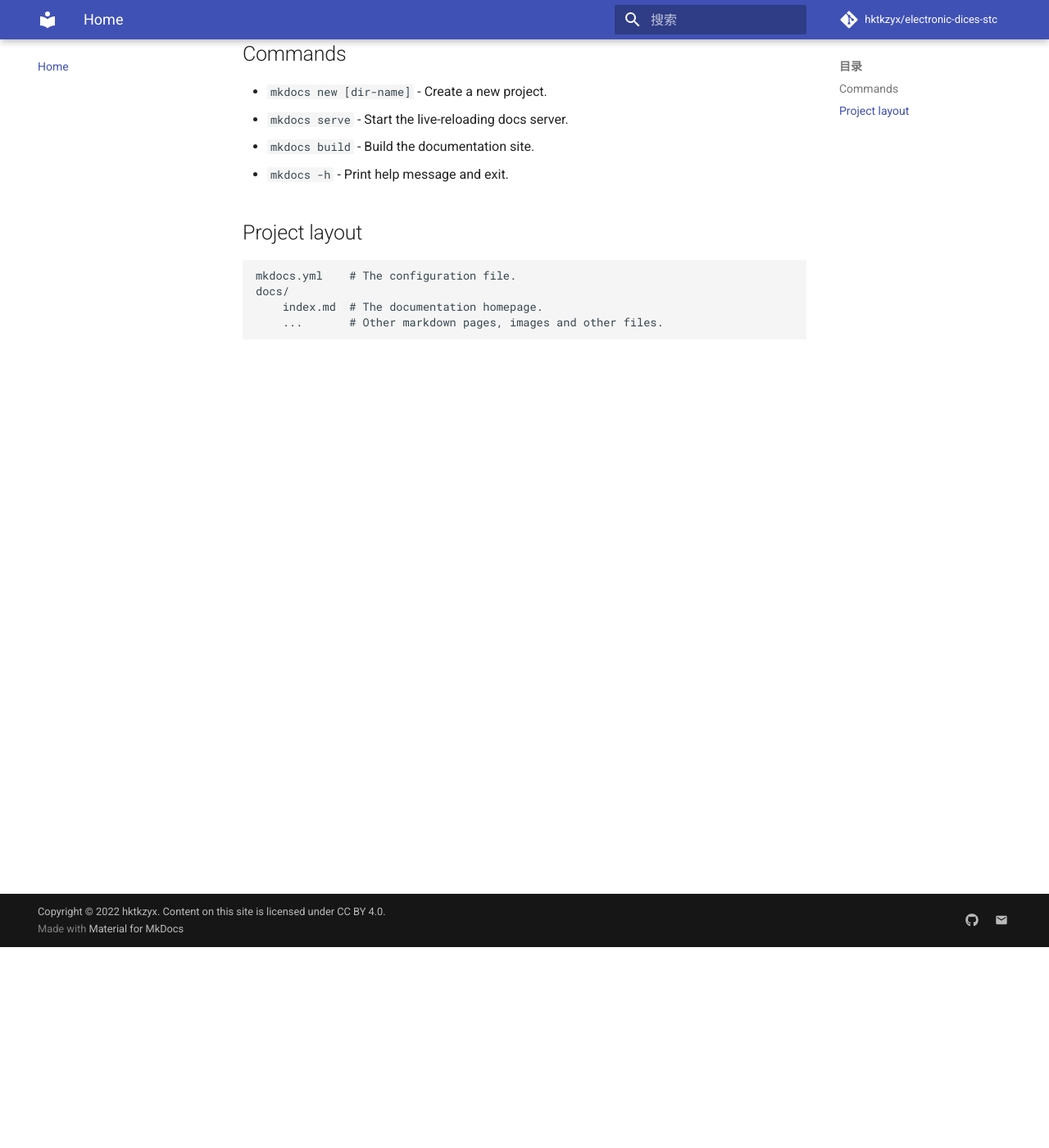
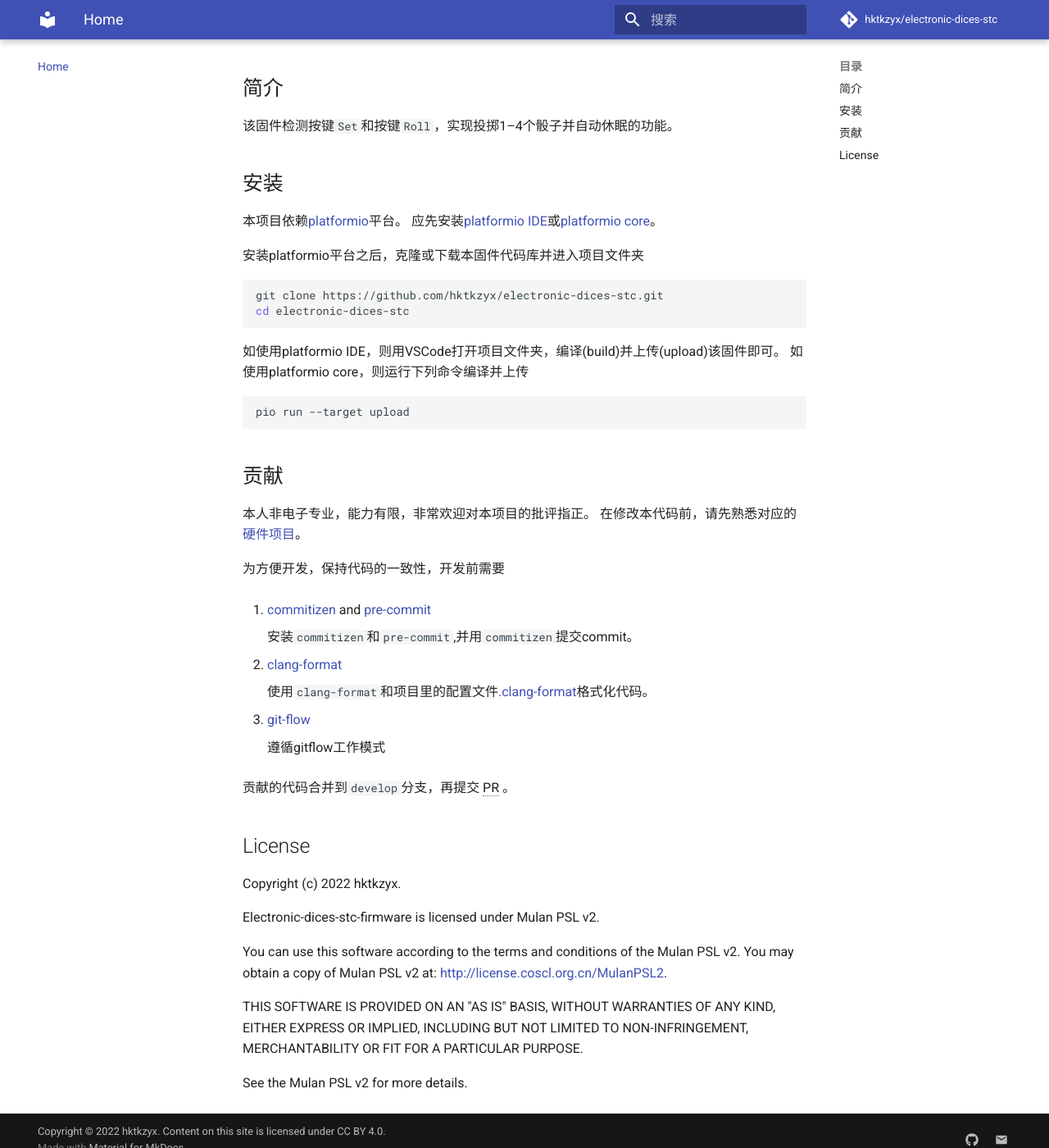
Before and after one commit to hktkzyx/electronic-dices-stc, an MkDocs documentation site: the page built from docs/README.md, in a window 1280 px wide and 1400 px high, scrolled down 245 px. Shown: the whole window at 82% size. Built offline with MkDocs 1.6.1 and Material for MkDocs 9.7.7, drawn with Linux system fonts in a browser that asks for light colours; comment, search, counter and statistics services are not loaded; the version menu is left out; some of the changed text lies outside the part shown.

Commit message:
docs: finish documentation index

````diff
--- a/docs/README.md
+++ b/docs/README.md
@@ -1,17 +1,68 @@
-# Welcome to MkDocs
+# Electronic dices STC 电子骰子
 
-For full documentation visit [mkdocs.org](https://www.mkdocs.org).
+电子骰子固件项目([Official Website](https://hktkzyx.github.io/electronic-dices-stc/))。
 
-## Commands
+对应的电子骰子硬件项目@hktkzyx/electronic-dices-stc-hardware
+和[文档](https://hktkzyx.github.io/electronic-dices-stc-hardware/)。
 
-* `mkdocs new [dir-name]` - Create a new project.
-* `mkdocs serve` - Start the live-reloading docs server.
-* `mkdocs build` - Build the documentation site.
-* `mkdocs -h` - Print help message and exit.
+## 简介
 
-## Project layout
+该固件检测按键`Set`和按键`Roll`，实现投掷1–4个骰子并自动休眠的功能。
 
-    mkdocs.yml    # The configuration file.
-    docs/
-        index.md  # The documentation homepage.
-        ...       # Other markdown pages, images and other files.
+## 安装
+
+本项目依赖[platformio](https://platformio.org/)平台。
+应先安装[platformio IDE](https://platformio.org/platformio-ide)或[platformio core](https://platformio.org/install/cli)。
+
+安装platformio平台之后，克隆或下载本固件代码库并进入项目文件夹
+
+```bash
+git clone https://github.com/hktkzyx/electronic-dices-stc.git
+cd electronic-dices-stc
+```
+
+如使用platformio IDE，则用VSCode打开项目文件夹，编译(build)并上传(upload)该固件即可。
+如使用platformio core，则运行下列命令编译并上传
+
+```bash
+pio run --target upload
+```
+
+## 贡献
+
+本人非电子专业，能力有限，非常欢迎对本项目的批评指正。
+在修改本代码前，请先熟悉对应的[硬件项目](https://github.com/hktkzyx/electronic-dices-stc-hardware)。
+
+为方便开发，保持代码的一致性，开发前需要
+
+1. [commitizen](https://github.com/commitizen-tools/commitizen) and [pre-commit](https://github.com/commitizen-tools/commitizen)
+
+    安装`commitizen`和`pre-commit`,并用`commitizen`提交commit。
+
+2. [clang-format](https://clang.llvm.org/docs/ClangFormat.html)
+
+    使用`clang-format`和项目里的配置文件[.clang-format](https://github.com/hktkzyx/electronic-dices-stc/blob/main/.clang-format)格式化代码。
+
+3. [git-flow](https://github.com/petervanderdoes/gitflow-avh)
+
+    遵循gitflow工作模式
+
+贡献的代码合并到`develop`分支，再提交 PR 。
+
+*[PR]: Pull Request
+
+## License
+
+Copyright (c) 2022 hktkzyx.
+
+Electronic-dices-stc-firmware is licensed under Mulan PSL v2.
+
+You can use this software according to the terms and conditions of the Mulan PSL v2.
+You may obtain a copy of Mulan PSL v2 at: http://license.coscl.org.cn/MulanPSL2.
+
+THIS SOFTWARE IS PROVIDED ON AN "AS IS" BASIS, WITHOUT WARRANTIES OF ANY
+KIND, EITHER EXPRESS OR IMPLIED, INCLUDING BUT NOT LIMITED TO
+NON-INFRINGEMENT,
+MERCHANTABILITY OR FIT FOR A PARTICULAR PURPOSE.
+
+See the Mulan PSL v2 for more details.
--- a/mkdocs.yml
+++ b/mkdocs.yml
@@ -45,15 +45,22 @@ markdown_extensions:
   - md_in_html # Images with caption
   - meta
   - tables
+  - toc:
+      permalink: true
+  # MathJax
+  - pymdownx.arithmatex:
+      generic: true
   # Code block
   - pymdownx.highlight:
       anchor_linenums: true
   - pymdownx.inlinehilite
+  - pymdownx.magiclink:
+      repo_url_shortener: true
+      repo_url_shorthand: true
+      user: hktkzyx
+      repo: electronic-dices-stc-firmware
   - pymdownx.snippets
   - pymdownx.superfences
-  # MathJax
-  - pymdownx.arithmatex:
-      generic: true
 
 # MathJax
 extra_javascript:
````
